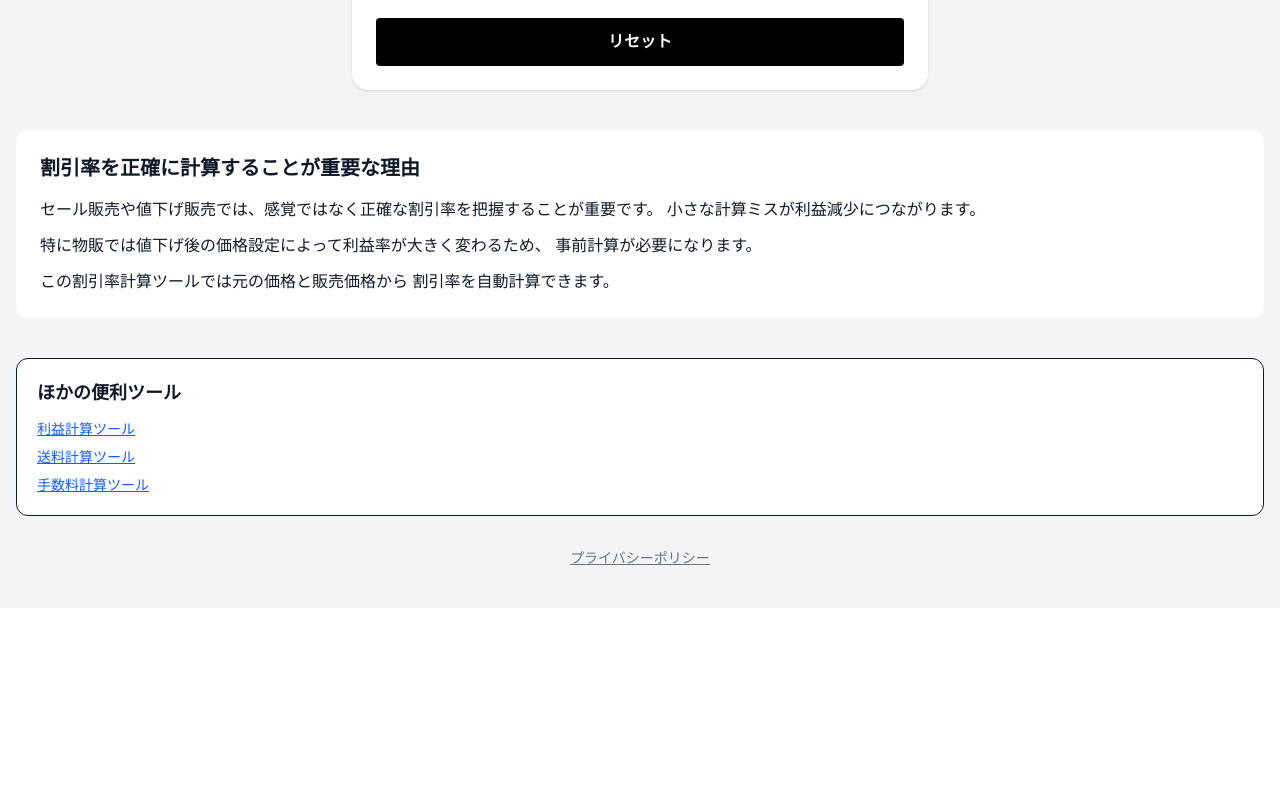
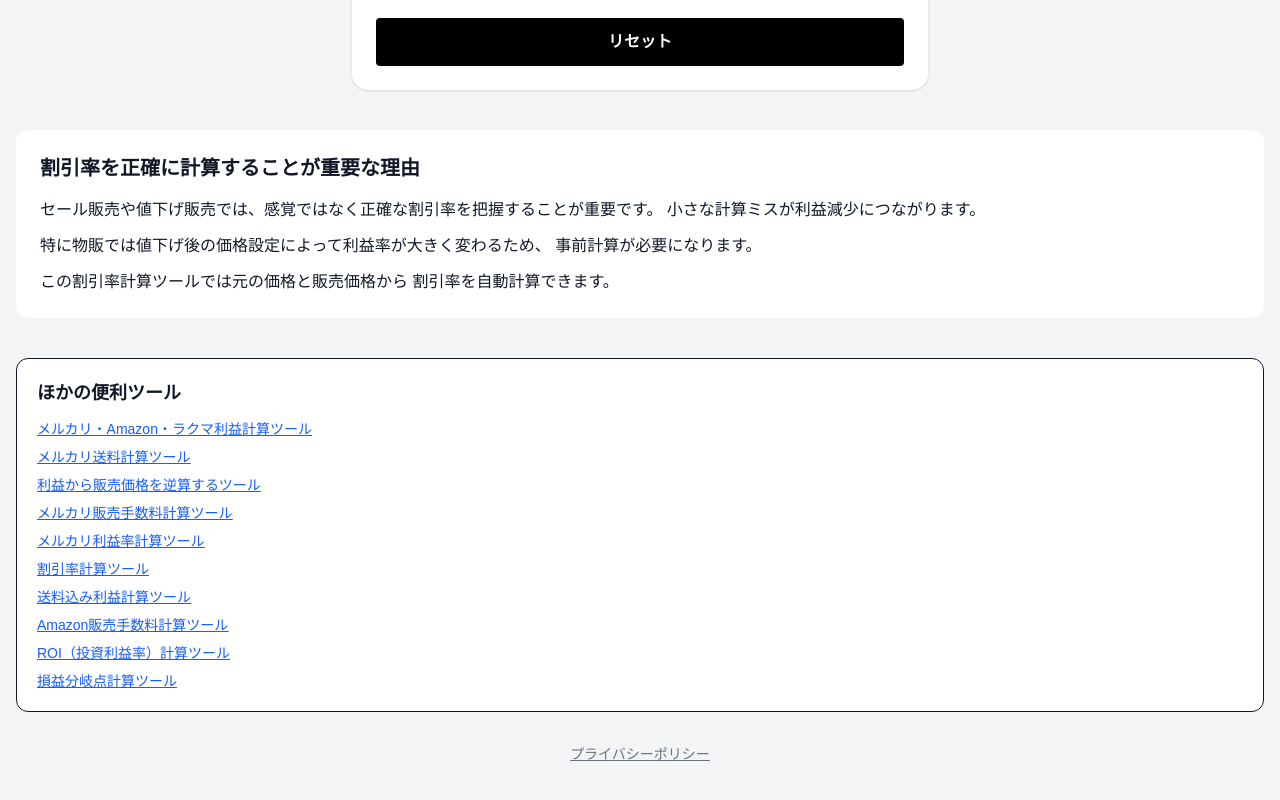
Before and after one commit to antfarm-lab/discount-rate-calc, a Next.js app: page / in a window 1280 px wide. Shown: the part 450-1250 px from the top of the page. Before the commit the page ends 1058 px from the top, so only its background shows below. Built offline with nearby package versions, Linux system fonts and the light colour scheme.

Commit message:
expand internal tool links

```diff
--- a/app/page.tsx
+++ b/app/page.tsx
@@ -85,15 +85,36 @@ export default function Home() {
 </section>
       <section className="mt-10 rounded-xl border bg-white p-5">
   <h2 className="mb-3 text-lg font-bold">ほかの便利ツール</h2>
-  <div className="grid gap-2 text-sm">
-    <a className="text-blue-600 underline" href="https://calc-tools-mauve.vercel.app/">
-      利益計算ツール
+  <div className="grid gap-2 text-sm text-blue-600 underline">
+    <a href="https://calc-tools-mauve.vercel.app/">
+      メルカリ・Amazon・ラクマ利益計算ツール
     </a>
-    <a className="text-blue-600 underline" href="https://shipping-calc-olive.vercel.app/">
-      送料計算ツール
+    <a href="https://shipping-calc-olive.vercel.app/">
+      メルカリ送料計算ツール
     </a>
-    <a className="text-blue-600 underline" href="https://fee-calc-seven.vercel.app/">
-      手数料計算ツール
+    <a href="https://price-reverse-calc.vercel.app/">
+      利益から販売価格を逆算するツール
+    </a>
+    <a href="https://fee-calc-seven.vercel.app/">
+      メルカリ販売手数料計算ツール
+    </a>
+    <a href="https://profit-rate-calc.vercel.app/">
+      メルカリ利益率計算ツール
+    </a>
+    <a href="https://discount-rate-calc.vercel.app/">
+      割引率計算ツール
+    </a>
+    <a href="https://shipping-profit-calc.vercel.app/">
+      送料込み利益計算ツール
+    </a>
+    <a href="https://amazon-fee-calc.vercel.app/">
+      Amazon販売手数料計算ツール
+    </a>
+    <a href="https://roi-calc-woad.vercel.app/">
+      ROI（投資利益率）計算ツール
+    </a>
+    <a href="https://break-even-calc-one.vercel.app/">
+      損益分岐点計算ツール
     </a>
   </div>
 </section>
```
